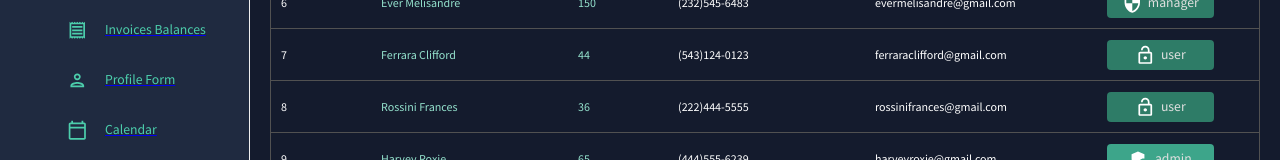
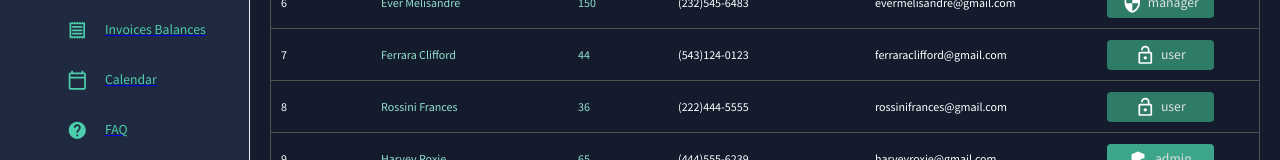
Before and after one commit to mohammadzeyghami/admin-dashboard, a React (Create React App) app: page /team in a window 1280 px wide. Shown: the part 485-645 px from the top of the page. Built offline with nearby package versions, Linux system fonts and the light colour scheme.

Commit message:
start calendar

```diff
--- a/src/App.js
+++ b/src/App.js
@@ -30,7 +30,6 @@ function App() {
               <Route path="/team" element={<Team />} />
               <Route path="/contacts" element={<Contacts />} />
               <Route path="/invoices" element={<Invoices />} />
-              <Route path="/form" element={<Form />} />
               <Route path="/bar" element={<Dashboard />} />
               <Route path="/pie" element={<Pie />} />
               <Route path="/faq" element={<FAQ />} />
--- a/src/data/mockData.js
+++ b/src/data/mockData.js
@@ -19,11 +19,6 @@ export const sideBarData = [
     title: "Invoices Balances",
     to: "/invoices",
     icon: <ReceiptOutlinedIcon />,
-  },
-  {
-    title: "Profile Form",
-    to: "/form",
-    icon: <PersonOutlinedIcon />,
   },
   {
     title: "Calendar",
--- a/src/scence/dashboard/Form.jsx
+++ /dev/null
@@ -1,7 +0,0 @@
-import React from "react";
-
-const Form = () => {
-  return <div>Form</div>;
-};
-
-export default Form;
```
